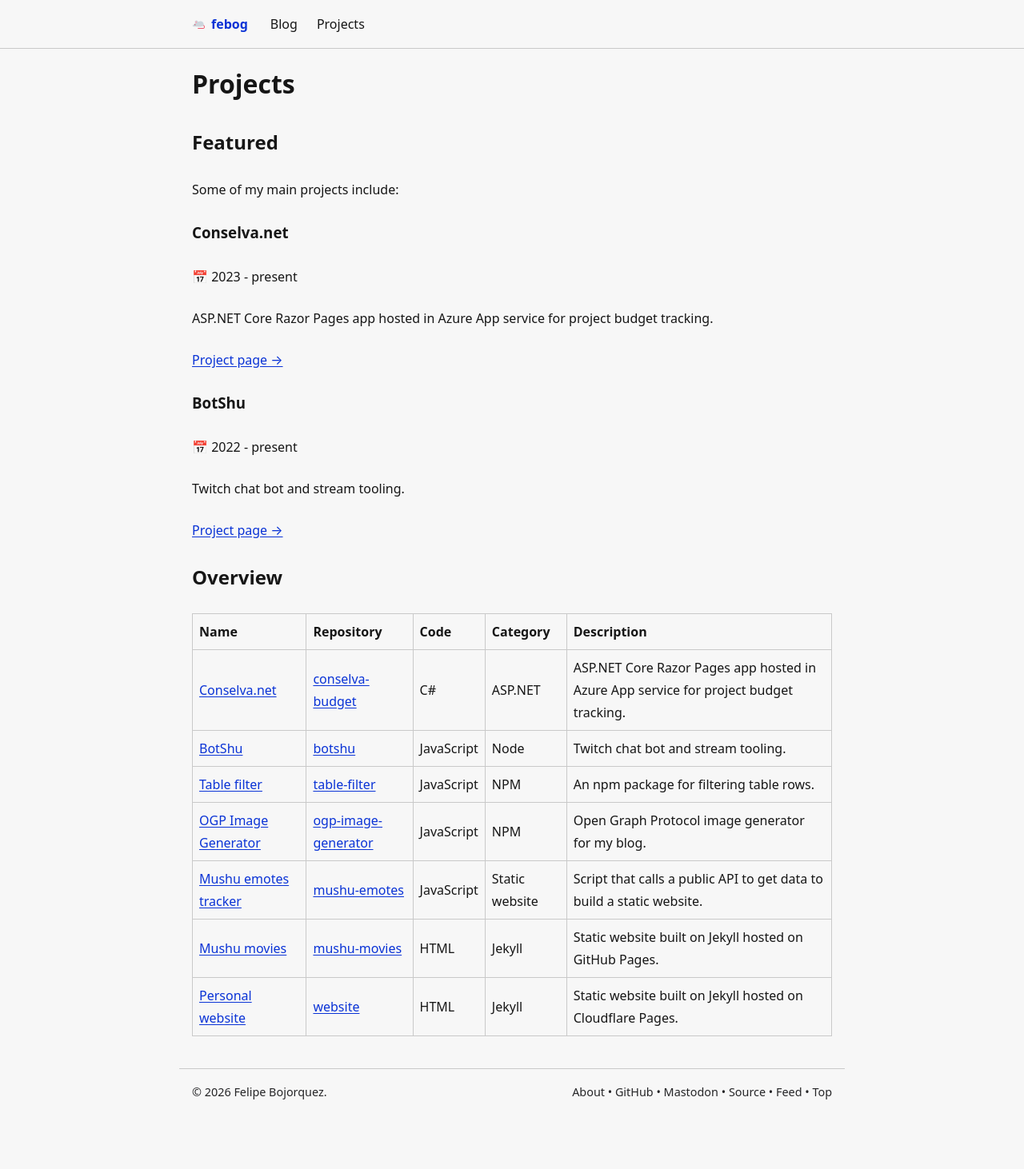
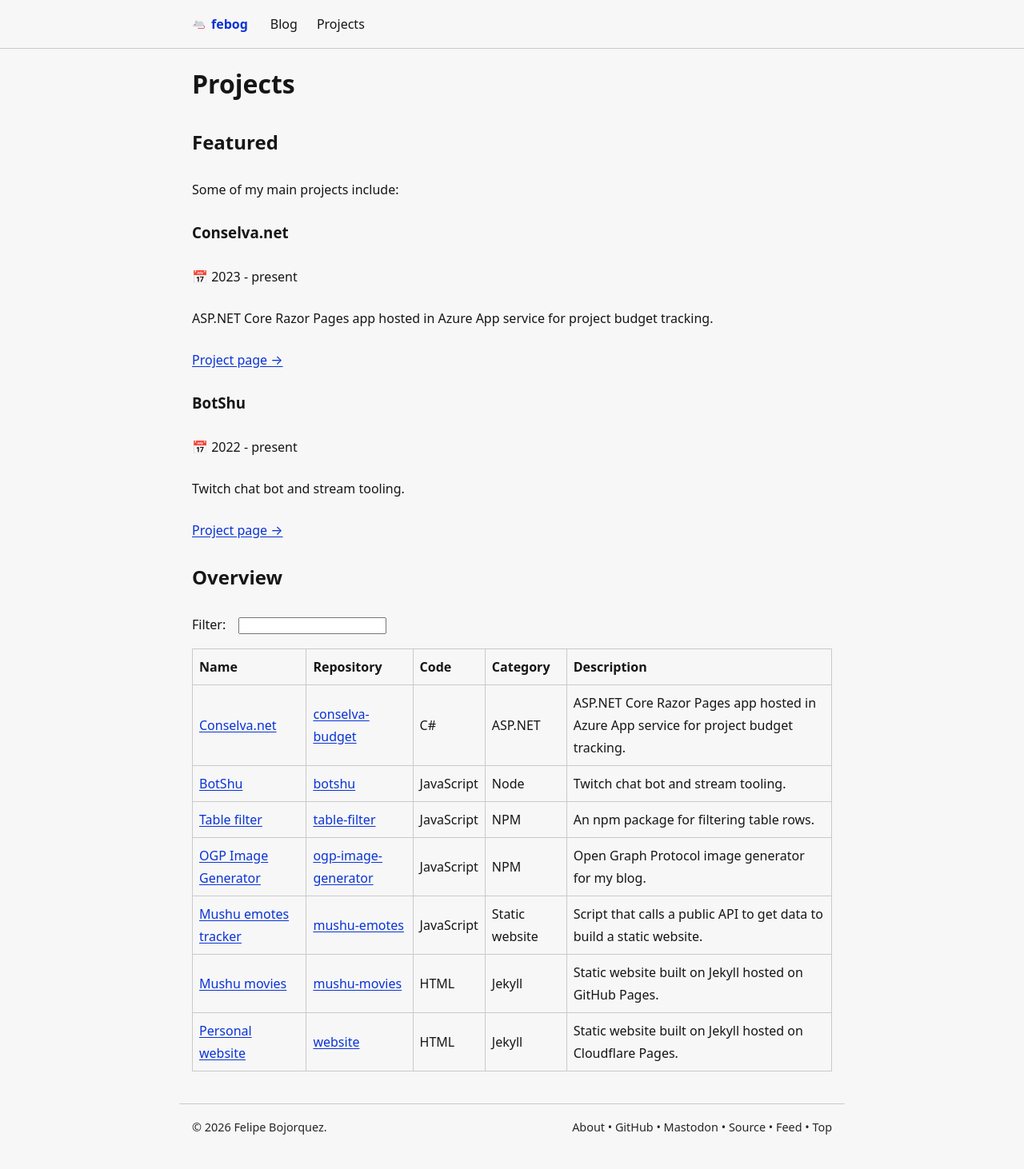
Before and after one commit to febog/website, a Jekyll site: the page built from src/projects.html, in a window 1280 px wide. Shown: the whole page at 80% size. Built offline with Jekyll 4.4.1, drawn with Linux system fonts in a browser that asks for light colours; before the commit the page ends 1418 px from its top, so only the background shows below that.

Commit message:
Add search to projects table

```diff
--- a/src/projects.html
+++ b/src/projects.html
@@ -20,7 +20,18 @@ title: Projects
 
 <h2>Overview</h2>
 
-<table>
+<search style="margin-bottom: 1rem;">
+  <form class="flex">
+    <div style="margin-right: 1rem;">
+      <label for="table-search-input">Filter:</label>
+    </div>
+    <div>
+      <input type="search" id="table-search-input">
+    </div>
+  </form>
+</search>
+
+<table id="projects">
   <thead>
     <tr>
       <th>Name</th>
```
Also changed, not shown: other parts of src/projects.html (+6 -0 lines).
